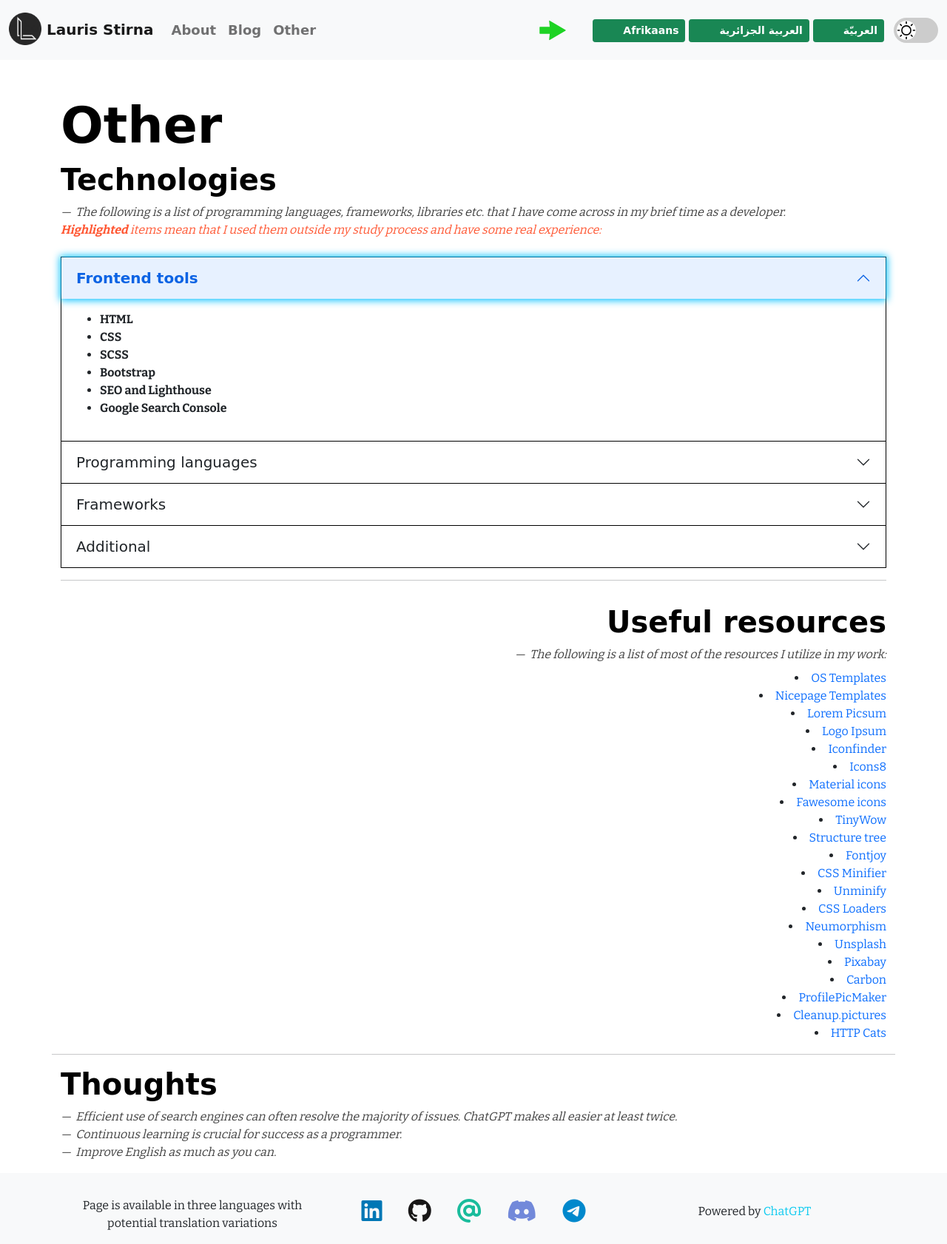
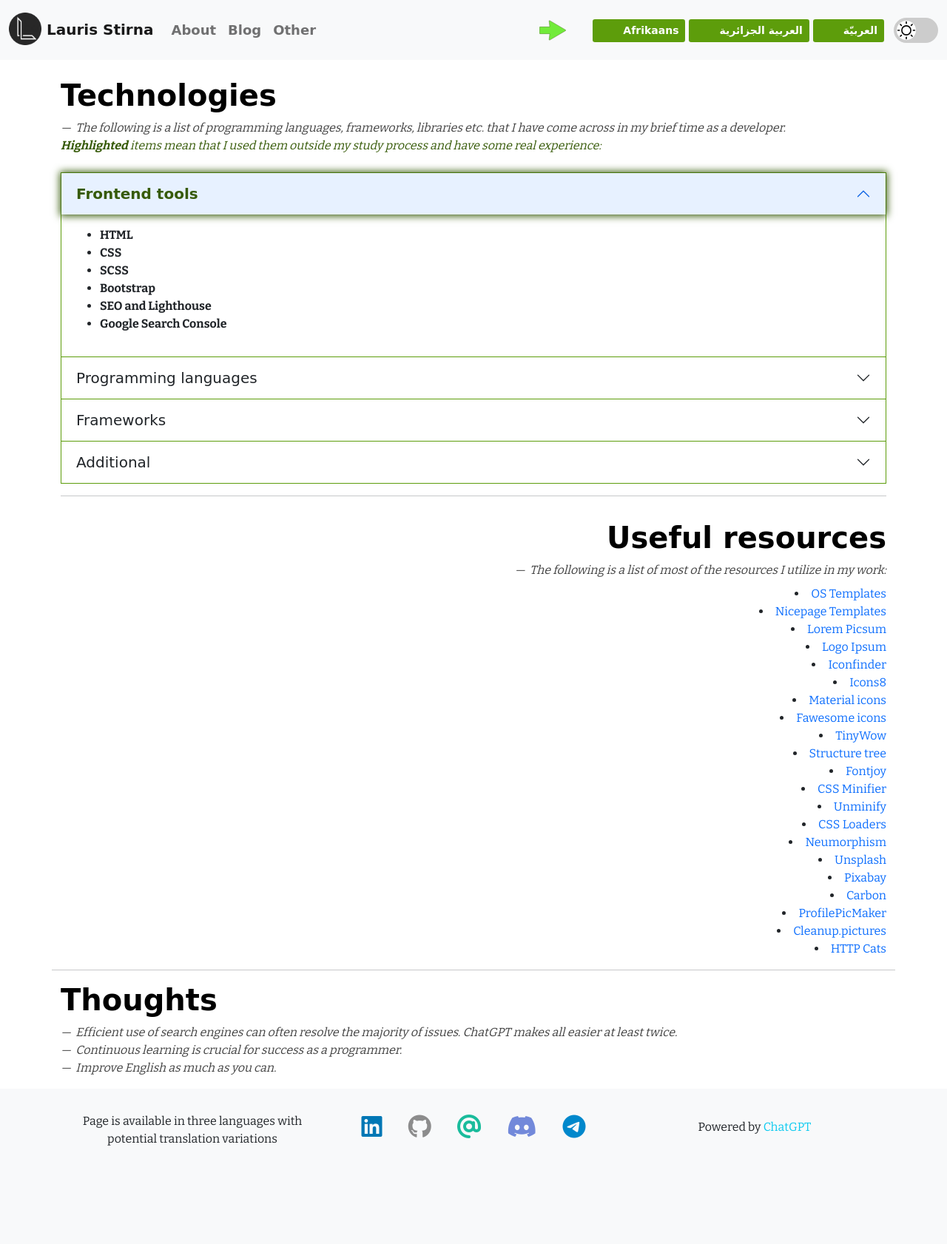
Before and after one commit to LaSTiqq/blog, a Django app: template myblog/templates/myblog/other.html in a window 1280 px wide. Shown: the whole page at 74% size. After the commit the page ends 1549 px from the top, so only its background shows below. Run offline with Django 3.2, Linux system fonts and the light colour scheme; the template is opened without the code that fills it: most values are stand-ins (such as "Sample title", 1, 10 or a date in 2020); some libraries are stand-ins or nearby versions; some web fonts are replaced.

Commit message:
Color rework on dark mode

```diff
--- a/myblog/templates/myblog/blog_list.html
+++ b/myblog/templates/myblog/blog_list.html
@@ -4,8 +4,8 @@
 {% block title %}Lauris Stirna :: {% trans 'Blog' %}{% endblock %}
 {% block content %}
 <a name="top"></a>
-<h1 class="big mt-5 mb-2">{% trans 'Blog' %}</h1>
-<figcaption class="blockquote-footer fs-6 mt-1">
+<h1 class="mt-4">Blog</h1>
+<figcaption class="blockquote-footer fs-6 mt-2">
 	{% blocktrans %}This section features my personal solutions to problems I've faced and existing solutions I've
 	modified. While they
 	may not be entirely original, they can still be a valuable resource to complement existing materials. It's a
@@ -33,7 +33,7 @@
 			</div>
 			<div class="col-12 col-lg-8">
 				<p class="card-text fw-bold">{{ item.preview_text }}</p>
-				<a href="{{ item.get_absolute_url }}" class="btn btn-secondary">{% trans 'Read more' %}...</a>
+				<a href="{{ item.get_absolute_url }}" class="btn">{% trans 'Read more' %}...</a>
 			</div>
 		</div>
 	</div>
--- a/myblog/templates/myblog/blog_list_by_tag.html
+++ b/myblog/templates/myblog/blog_list_by_tag.html
@@ -18,14 +18,14 @@
 			{% trans 'Back to all articles' %}</a>
 	</div>
 	<div class="card-body">
-		<h2 class="card-title arimo fw-bold">{{ item.title }}</h2>
+		<h2 class="card-title fw-bold">{{ item.title }}</h2>
 		<div class="row">
 			<div class="col-12 col-lg-4">
 				<img src="{{ item.tag.image }}" alt="Preview image" class="img-fluid mx-auto mb-2 d-block">
 			</div>
 			<div class="col-12 col-lg-8">
 				<p class="card-text fw-bold">{{ item.preview_text }}</p>
-				<a href="{{ item.get_absolute_url }}" class="btn btn-secondary">{% trans 'Read more' %}...</a>
+				<a href="{{ item.get_absolute_url }}" class="btn">{% trans 'Read more' %}...</a>
 			</div>
 		</div>
 	</div>
--- a/myblog/templates/myblog/other.html
+++ b/myblog/templates/myblog/other.html
@@ -6,8 +6,7 @@
 <div class="container">
 	<div class="row">
 		<div class="col-12">
-			<h1 class="big mt-5">{% trans 'Other' %}</h1>
-			<h1>{% trans 'Technologies' %}</h1>
+			<h1 class="mt-4">{% trans 'Technologies' %}</h1>
 			<figcaption class="blockquote-footer fs-6 mt-2 mb-4">
 				{% blocktrans %}The following is a list of programming languages, frameworks,
 				libraries etc. that I have come across in my brief time as a developer{% endblocktrans %}.
--- a/static/css/style.css
+++ b/static/css/style.css
@@ -5,7 +5,7 @@ html {
   transition: 0.5s;
 }
 body.dark-mode {
-  background-color: #000;
+  background-color: #1b1d24;
 }
 img {
   pointer-events: none;
@@ -31,7 +31,7 @@ nav {
   font-size: 18px;
 }
 .dark-mode nav {
-  background-color: #212529;
+  background-color: #15171d;
 }
 .dark-mode .nav-link {
   color: rgba(255, 255, 255, 0.55) !important;
@@ -70,7 +70,7 @@ footer {
   transition: 0.4s;
 }
 .fa-github {
-  color: #181717;
+  color: #8c8c8c;
   transition: 0.4s;
 }
 .fa-github:hover {
@@ -102,20 +102,31 @@ footer {
   transition: 0.4s;
 }
 .dark-mode footer {
-  background-color: #212529;
+  background-color: #15171d;
 }
 .dark-mode footer p {
   color: #f9f8fa;
 }
+.dark-mode .highlight-no-hover {
+  color: #5d9d0b;
+}
+.dark-mode .highlight {
+  color: #5d9d0b;
+  transition: 0.4s;
+}
+.dark-mode .highlight:hover {
+  color: #72eb3a;
+  transition: 0.4s;
+}
 .highlight-no-hover {
-  color: #ff5733;
+  color: #365a08;
 }
 .highlight {
-  color: #ff5733;
+  color: #365a08;
   transition: 0.4s;
 }
 .highlight:hover {
-  color: #ff8c1a;
+  color: #5d9d0b;
   transition: 0.4s;
 }
 .dark-mode hr {
@@ -127,12 +138,6 @@ footer {
 }
 .photo {
   width: 250px;
-}
-.big {
-  font-size: 68px;
-}
-.dark-mode .content {
-  color: #f9f8fa;
 }
 .dark-mode .card {
   background-color: #212529 !important;
@@ -149,24 +154,24 @@ footer {
 
 /****** ACCORDION ******/
 .accordion {
-  border: 0.75px solid #000;
+  border: 0.75px solid #5d9d0b;
 }
 .dark-mode .accordion {
-  border: 0.75px solid #fff;
+  border: 0.75px solid #5d9d0b;
 }
 .accordion-item {
-  border: 0.75px solid #000;
+  border: 0.75px solid #5d9d0b;
 }
 .dark-mode .accordion-item {
   background-color: #212529;
-  border: 0.75px solid #fff;
+  border: 0.75px solid #5d9d0b;
 }
 .dark-mode .accordion-button {
   background-color: #000;
   color: #fff;
 }
 .accordion-button:focus {
-  box-shadow: 0px 0px 10px 2px #00bfff;
+  box-shadow: 0px 0px 10px 2px #365a08;
 }
 .dark-mode .accordion-button::after {
   content: "";
@@ -178,12 +183,13 @@ footer {
   transform: rotate(-180deg);
 }
 .accordion-button:not(.collapsed) {
-  box-shadow: 0px 0px 10px 2px #00bfff;
+  color: #365a08;
+  box-shadow: 0px 0px 10px 2px #365a08;
 }
 .dark-mode .accordion-button:not(.collapsed) {
-  color: #d0f4de;
+  color: #72eb3a;
   background-color: #1c2331;
-  box-shadow: 0px 0px 10px 2px #00bfff;
+  box-shadow: 0px 0px 10px 2px #365a08;
 }
 .dark-mode .accordion-button:not(.collapsed)::after {
   transform: none;
@@ -295,9 +301,18 @@ input:checked + .slider .icon-sun {
   padding: 0;
 }
 .languages li button {
+  color: #fff;
+  background-color: #5d9d0b;
+  position: relative;
   margin-right: 5px;
   padding-left: 40px;
-  position: relative;
+}
+.languages li button.active {
+  background-color: #365a08;
+}
+.languages li button:hover {
+  background-color: #365a08;
+  color: #fff;
 }
 button[value="en"]::before,
 button[value="ru"]::before,
@@ -317,6 +332,17 @@ button[value="ru"]::before {
 }
 button[value="lv"]::before {
   background-image: url(../img/lv.svg);
+}
+.card-body a {
+  color: #fff;
+  background-color: #5d9d0b;
+}
+.card-body a:hover {
+  background-color: #365a08;
+  color: #fff;
+}
+.big {
+  font-size: 68px;
 }
 
 /****** COOKIES ******/
--- a/templates/inc/_nav.html
+++ b/templates/inc/_nav.html
@@ -36,19 +36,19 @@
 				<ul class="d-flex languages">
 					<li class="me-2 me-lg-0">
 						<button type="submit" name="language" value="{{ languages.0.code }}"
-							class="btn btn-success btn-sm fw-bold {% if languages.0.code == LANGUAGE_CODE %}active{% endif %}">
+							class="btn btn-sm fw-bold {% if languages.0.code == LANGUAGE_CODE %}active{% endif %}">
 							{{ languages.0.name_local|capfirst }}
 						</button>
 					</li>
 					<li class="ms-2 mx-lg-0">
 						<button type="submit" name="language" value="{{ languages.2.code }}"
-							class="btn btn-success btn-sm fw-bold {% if languages.2.code == LANGUAGE_CODE %}active{% endif %}">
+							class="btn btn-sm fw-bold {% if languages.2.code == LANGUAGE_CODE %}active{% endif %}">
 							{{ languages.2.name_local|capfirst }}
 						</button>
 					</li>
 					<li class="mx-2 ms-lg-0">
 						<button type="submit" name="language" value="{{ languages.1.code }}"
-							class="btn btn-success btn-sm fw-bold {% if languages.1.code == LANGUAGE_CODE %}active{% endif %}">
+							class="btn btn-sm fw-bold {% if languages.1.code == LANGUAGE_CODE %}active{% endif %}">
 							{{ languages.1.name_local|capfirst }}
 						</button>
 					</li>
```
Also changed, not shown: locale/lv/LC_MESSAGES/django.po, locale/ru/LC_MESSAGES/django.po, static/img/arrow_languages.svg, static/img/self_photo.png, static/img/self_photo.webp.
